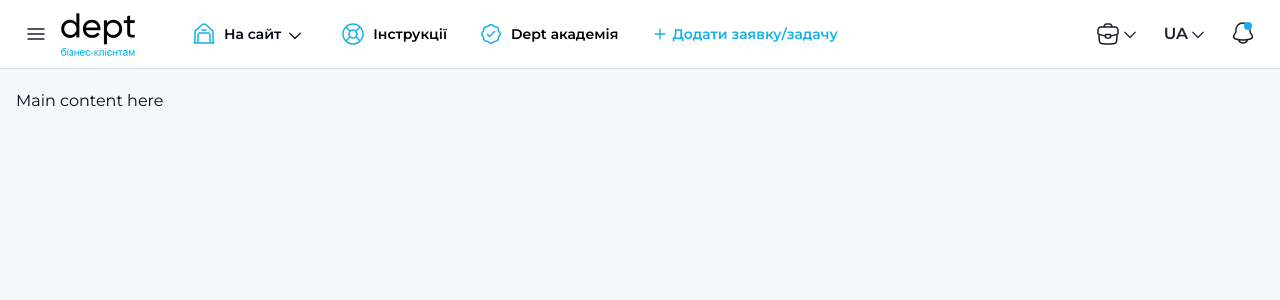
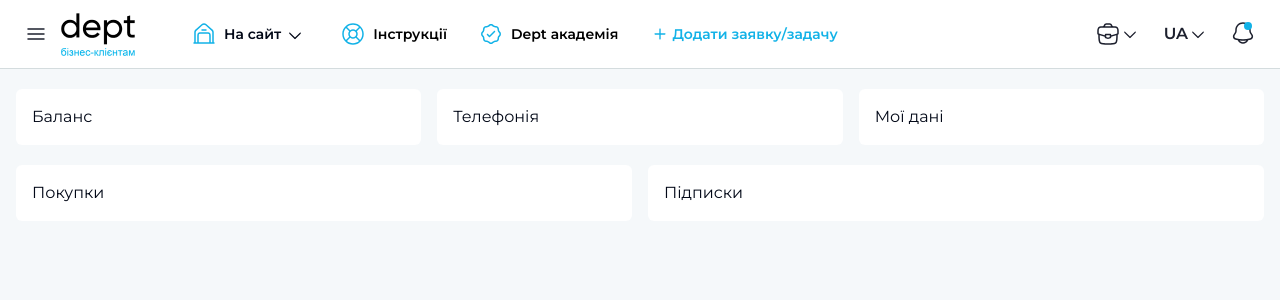
Before and after one commit to demchukv/dept, a Next.js app: page / in a window 1280 px wide. Shown: the top 300 px of the page. Built offline with nearby package versions, Linux system fonts and the light colour scheme.

Commit message:
add card component and make base layout dashboard

```diff
--- /dev/null
+++ b/app/components/card/card.tsx
@@ -0,0 +1,14 @@
+import React from 'react';
+import { cn } from '@/lib/utils';
+
+interface CardProps {
+  children: React.ReactNode;
+  className?: string;
+}
+export const Card = ({ children, className }: CardProps) => {
+  return (
+    <div className={cn('w-full bg-white rounded-[6px] p-4', className)}>
+      {children}
+    </div>
+  );
+};
--- /dev/null
+++ b/app/components/dashboard/dashboard.tsx
@@ -0,0 +1,18 @@
+import React from 'react';
+import { Card } from '@/app/components/card/card';
+
+export const Dashboard = () => {
+  return (
+    <div className="grid grid-cols-1 gap-4 sm:grid-cols-2 md:grid-cols-1 md:gap-5 lg:gap-8">
+      <div className="grid grid-cols-1 gap-4 md:grid-cols-3 lg:gap-6">
+        <Card>Баланс</Card>
+        <Card>Телефонія</Card>
+        <Card>Мої дані</Card>
+      </div>
+      <div className="grid grid-cols-1 gap-4 md:grid-cols-2 lg:gap-6">
+        <Card>Покупки</Card>
+        <Card>Підписки</Card>
+      </div>
+    </div>
+  );
+};
--- a/app/page.tsx
+++ b/app/page.tsx
@@ -1,5 +1,6 @@
 import { Header } from '@/app/components/header/header';
 import { Aside } from '@/app/components/sidebar/aside';
+import { Dashboard } from '@/app/components/dashboard/dashboard';
 
 export default function Home() {
   return (
@@ -7,7 +8,7 @@
       <Header />
       <div className="flex-grow flex flex-row-reverse justify-between">
         <main className="flex-grow px-4 py-6 sm:py-5 lg:px-[30px] lg:py-6">
-          Main content here
+          <Dashboard />
         </main>
         <Aside />
       </div>
```
